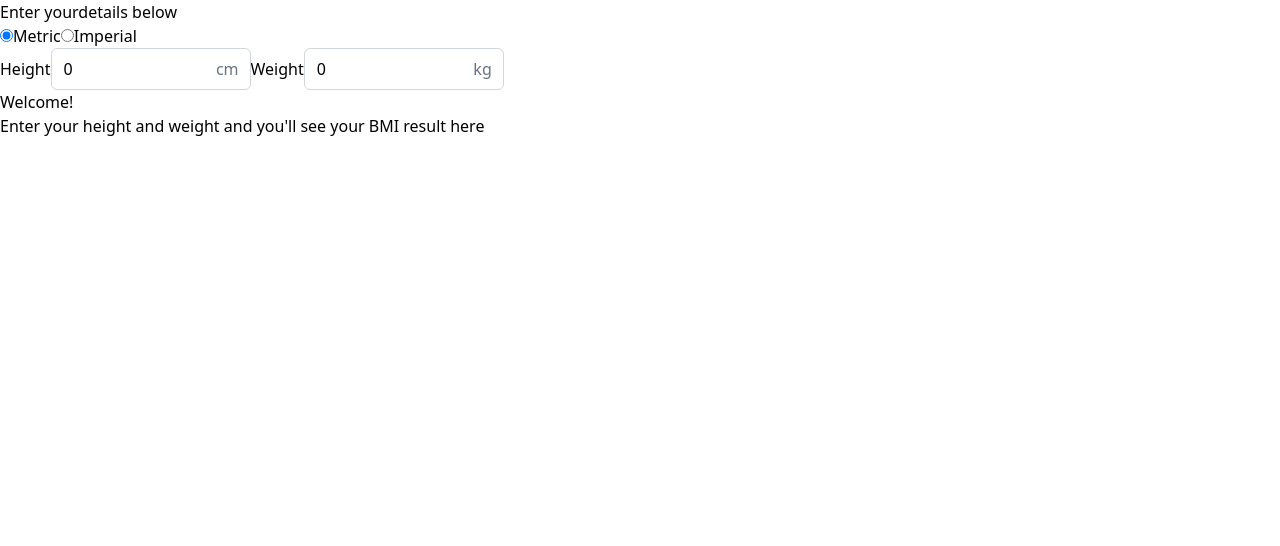
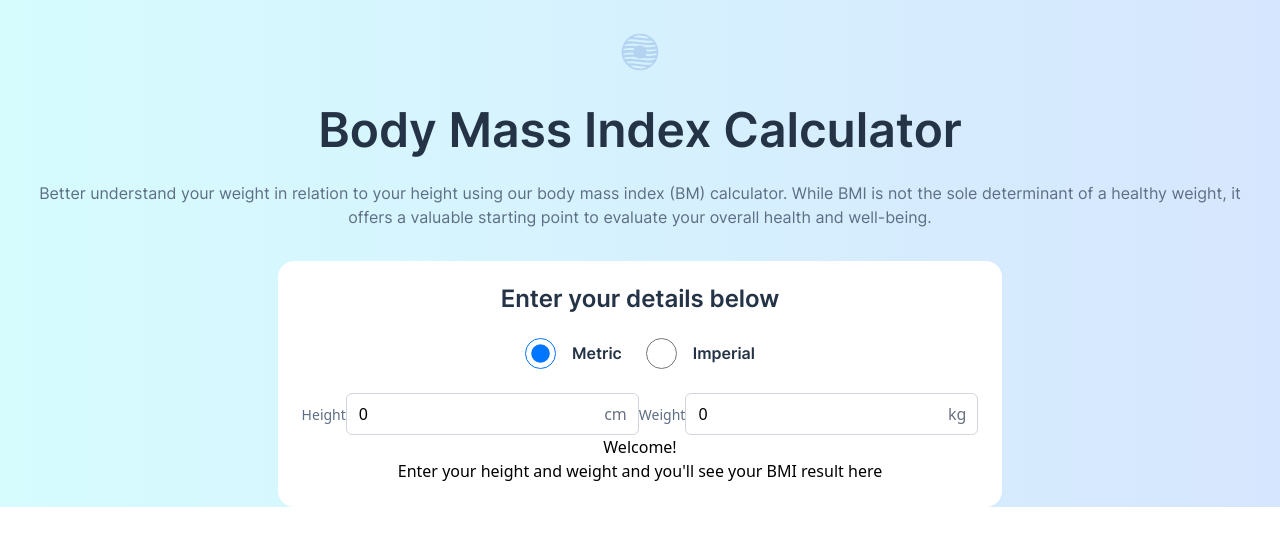
Before and after one commit to nathan-bark/bmi-calculator, a React (Vite) app: page / in a window 1280 px wide. Shown: the top 546 px of the page. Built offline with nearby package versions, Linux system fonts and the light colour scheme.

Commit message:
Result message styling and form labels font changes

```diff
--- a/src/App.css
+++ b/src/App.css
@@ -15,6 +15,7 @@
 /* colours */
 
 @theme {
+  /* oklch(0.9534 0.0108 256.7) */
   --color-gray-dark: oklch(0.5337 0.0411 257.42);
   --color-gray-light: oklch(0.8046 0.0472 256.48);
 
@@ -22,6 +23,7 @@
   --color-blue-navy: oklch(0.5527 0.2303 266.32);
   --color-blue-sky: oklch(0.8534 0.0541 246.75);
   --color-blue-violet: oklch(0.9304 0.0318 274.12);
+  --color-background: oklch(0.9534 0.0108 256.7);
 
   --color-gradient-start: oklch(0.9649 0.0391 200.44);
   --color-gradient-end: oklch(0.9204 0.037 258.37);
@@ -30,31 +32,34 @@
 /* typography */
 
 @theme {
+  --font-inter-semi: 'Inter-Semi', serif;
+  --font-inter: 'Inter', serif;
+
   --text-preset-1: 4rem;
-  --text-preset-1--line-height: 110%;
-  --text-prest-1--letter-spacing: -5%;
+  --text-preset-1--line-height: 1.1;
+  --text-prest-1--letter-spacing: -0.05px;
 
   --text-preset-2: 3rem;
-  --text-preset-2--line-height: 110%;
-  --text-preset-2--letter-spacing: -5%;
+  --text-preset-2--line-height: 1.1;
+  --text-preset-2--letter-spacing: -0.05px;
 
   --text-preset-3: 20.25rem;
-  --text-preset-3--line-height: 110%;
-  --text-preset-3--letter-spacing: -5%;
+  --text-preset-3--line-height: 1.1;
+  --text-preset-3--letter-spacing: -0.05px;
 
   --text-preset-4: 1.5rem;
-  --text-preset-4--line-height: 120%;
-  --text-preset-4--letter-spacing: -5%;
+  --text-preset-4--line-height: 1.2;
+  --text-preset-4--letter-spacing: -0.05px;
 
   --text-preset-5: 1rem;
-  --text-preset-5--line-height: 120%;
-  --text-preset-5--letter-spacing: -5%;
+  --text-preset-5--line-height: 1.2;
+  --text-preset-5--letter-spacing: -0.05px;
 
   --text-preset-6: 1rem;
-  --text-preset-6--line-height: 150%;
-  --text-preset-6--letter-spacing: 0%;
+  --text-preset-6--line-height: 1.5;
+  --text-preset-6--letter-spacing: 0;
 
   --text-preset-7: 0.875rem;
-  --text-preset-7--line-height: 150%;
-  --text-preset-7--letter-spacing: 0%;
+  --text-preset-7--line-height: 1.5;
+  --text-preset-7--letter-spacing: 0;
 }
--- a/src/components/CalculatorForm/CalculatorForm.component.jsx
+++ b/src/components/CalculatorForm/CalculatorForm.component.jsx
@@ -3,6 +3,8 @@ import React, { useState, useEffect } from "react";
 import MetricCalculator from "../MetricCalculator/MetricCalculator.component";
 import ImperialCalculator from "../ImperialCalculator/ImperialCalculator.component";
 import WelcomeMessage from "../WelcomeMessage/WelcomeMessage.component";
+
+import logo from "../../assets/images/logo.svg";
 
 const CalculatorForm = () => {
   const [system, setSystem] = useState("metric");
@@ -72,9 +74,23 @@ const CalculatorForm = () => {
   }, [height, weight, system]);
 
   return (
-    <div>
-      <h2>Enter yourdetails below</h2>
-      <fieldset>
+    <div className="flex flex-col justify-center items-center text-center pt-8 px-6 bg-linear-to-r from-gradient-start to-gradient-end">
+      <img src={logo} alt="logo" className="h-10 w-10 mb-8" />
+      <h1 className="font-inter-semi text-preset-2 text-blue-dark mb-6">
+        Body Mass Index Calculator
+      </h1>
+      <p className="font-inter text-preset-6 text-gray-dark mb-8">
+        Better understand your weight in relation to your height using our body
+        mass index (BM) calculator. While BMI is not the sole determinant of a
+        healthy weight, it offers a valuable starting point to evaluate your
+        overall health and well-being.
+      </p>
+
+      <fieldset className="bg-white rounded-2xl p-6">
+        <h2 className="font-inter-semi text-preset-4 text-blue-dark">
+          Enter your details below
+        </h2>
+        <div className="my-6 flex flex-row justify-center items-center">
           <input
             type="radio"
             name="system"
@@ -82,8 +98,14 @@ const CalculatorForm = () => {
             id="metric"
             checked={system === "metric"}
             onChange={handleSystemChange}
+            className="w-[31px] h-[31px] rounded-3xl "
           />
-        <label htmlFor="metric">Metric</label>
+          <label
+            htmlFor="metric"
+            className="font-inter-semi text-preset-6 text-blue-dark mr-6 ml-4"
+          >
+            Metric
+          </label>
           <input
             type="radio"
             name="system"
@@ -91,9 +113,15 @@ const CalculatorForm = () => {
             id="imperial"
             checked={system === "imperial"}
             onChange={handleSystemChange}
+            className=" w-[31px] h-[31px]"
           />
-        <label htmlFor="imperial">Imperial</label>
-      </fieldset>
+          <label
+            htmlFor="imperial"
+            className="font-inter-semi text-preset-6 text-blue-dark ml-4"
+          >
+            Imperial
+          </label>
+        </div>
 
         {system === "metric" ? (
           <MetricCalculator setHeight={setHeight} setWeight={setWeight} />
@@ -111,6 +139,7 @@ const CalculatorForm = () => {
           remainderPounds={remainderPounds}
           poundsToStones={poundsToStones}
         />
+      </fieldset>
     </div>
   );
 };
--- a/src/components/MetricCalculator/MetricCalculator.component.jsx
+++ b/src/components/MetricCalculator/MetricCalculator.component.jsx
@@ -26,8 +26,8 @@ const MetricCalculator = ({ setHeight, setWeight }) => {
 
   return (
     <div>
-      <fieldset>
-        <label htmlFor="height">Height</label>
+      <fieldset className="">
+        <label htmlFor="height" className="text-preset-7 text-gray-dark">Height</label>
         <div className="relative inline-block">
           <input
             type="number"
@@ -36,14 +36,14 @@ const MetricCalculator = ({ setHeight, setWeight }) => {
             name="height"
             onChange={handleHeightChange}
             value={metricHeight}
-            className="w-50 rounded-md border border-gray-300 px-3 pr-12 py-2 focus:outline-none focus:ring-2 focus:ring-blue-500"
+            className="w-full rounded-md border border-gray-300 px-3 pr-12 py-2 focus:outline-none focus:ring-2 focus:ring-blue-500"
           />
           <span className="absolute right-3 top-1/2 -translate-y-1/2 text-gray-500 pointer-events-none">
             cm
           </span>
         </div>
 
-        <label htmlFor="weight">Weight</label>
+        <label htmlFor="weight" className="text-preset-7 text-gray-dark">Weight</label>
         <div className="relative inline-block">
           <input
             type="number"
@@ -52,7 +52,7 @@ const MetricCalculator = ({ setHeight, setWeight }) => {
             name="weight"
             onChange={handleWeightChange}
             value={metricWeight}
-            className="w-50 rounded-md border border-gray-300 px-3 pr-12 py-2 focus:outline-none focus:ring-2 focus:ring-blue-500"
+            className="w-full rounded-md border border-gray-300 px-3 pr-12 py-2 focus:outline-none focus:ring-2 focus:ring-blue-500"
           />
           <span className="absolute right-3 top-1/2 -translate-y-1/2 text-gray-500 pointer-events-none">
             kg
--- a/src/components/WelcomeMessage/WelcomeMessage.component.jsx
+++ b/src/components/WelcomeMessage/WelcomeMessage.component.jsx
@@ -14,9 +14,9 @@ const WelcomeMessage = ({
     <div>
       {isBMIValid ? (
         system === "metric" ? (
-          <div>
-            <p>Your BMI is... {bodyMassIndex}</p>{" "}
-            <p>
+          <div className="bg-blue-navy text-white text-left p-8 mt-6 rounded-2xl">
+            <p className="text-preset-6 mb-6">Your BMI is... <span className="text-preset-2">{bodyMassIndex}</span></p>{" "}
+            <p className="text-preset-7">
               {" "}
               Your BMI suggests you are{" "}
               {formattedBMI > 30
@@ -26,7 +26,7 @@ const WelcomeMessage = ({
                 : formattedBMI > 18.5
                 ? "a healthy weight"
                 : "underweight"}
-              . Your ideal weight is between {minWeight}kg and {maxWeight}kg
+              . Your ideal weight is between <span className="font-bold">{minWeight}kgs - {maxWeight}kgs</span>
             </p>
           </div>
         ) : (
```
Lines whose indentation alone changed are shown as unchanged.
